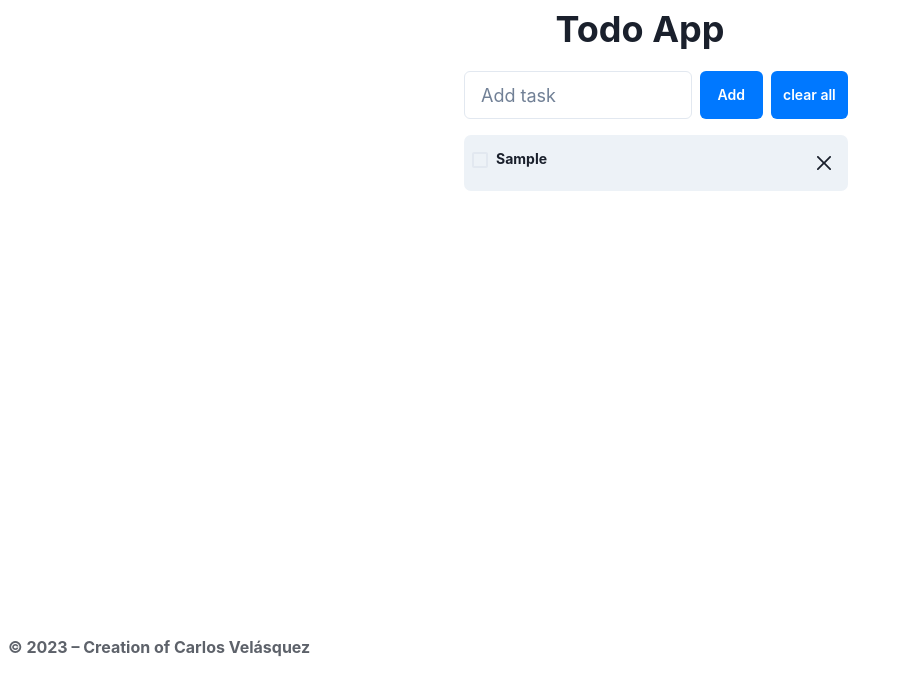
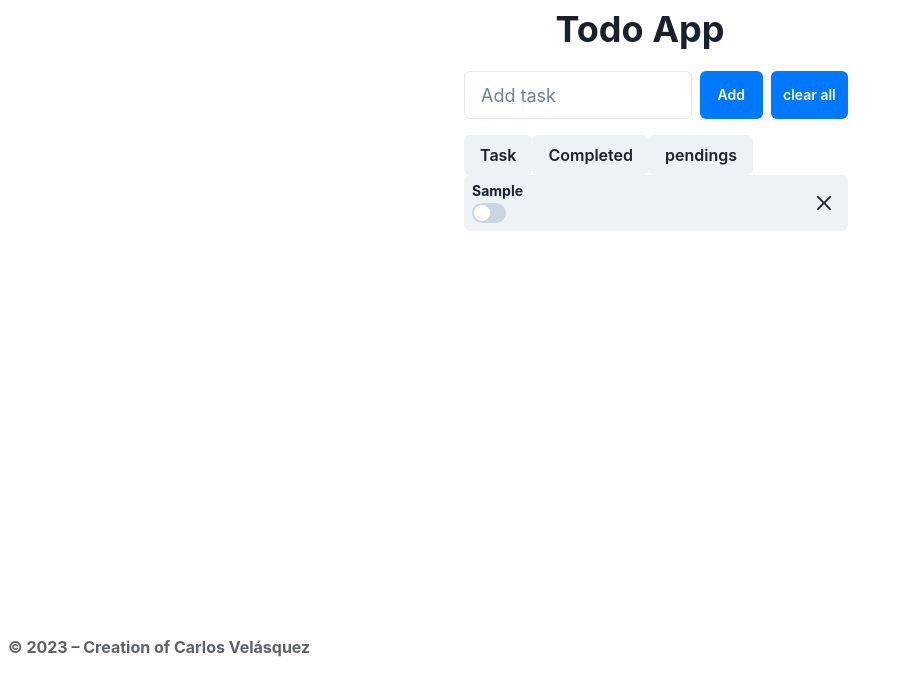
Before and after one commit to Carlos8122001/todo-app, a React (Vite) app: page / in a window 1280 px wide. Both pictures are taken after typing "Sample" into the empty fields and a click on the button "Add". Shown: the top 696 px of the page, without its empty margins (0-902 px from the left). Built offline with nearby package versions, Linux system fonts and the light colour scheme.

Commit message:
mejorando el filtro de tareas

```diff
--- a/src/App.jsx
+++ b/src/App.jsx
@@ -18,6 +18,7 @@ import {
 function App() {
   const [todos, setTodos] = useState([]);
   const [errorInput, setErrorInput] = useState(false);
+  const [filterTask, setFilterTask] = useState("");
 
   const todoTaskRef = useRef();
 
@@ -48,6 +49,18 @@ function App() {
     const newTodos = todos.filter((todo) => todo.id !== id);
     setTodos(newTodos);
   };
+
+  let resultFilter = [];
+  resultFilter = todos.filter((task) => task.completed === true);
+  console.log("tareas completadas");
+  if (filterTask === "completed") {
+  } else if (filterTask === "pendings") {
+    resultFilter = todos.filter((task) => task.completed === false);
+    console.log("tareas completadas");
+  } else {
+    resultFilter = todos;
+    console.log("taraes normales");
+  }
 
   return (
     <>
@@ -92,13 +105,28 @@ function App() {
           </Button>
         </Box>
 
+        {/* <TodoList todos={todos} togleTodo={togleTodo} deleteTodo={deleteTodo} /> */}
+
+        <Button onClick={() => setFilterTask("todo")}>Task</Button>
+        <Button onClick={() => setFilterTask("completed")}>Completed</Button>
+        <Button onClick={() => setFilterTask("pendings")}>pendings</Button>
         <TodoList
-                todos={todos}
+          todos={resultFilter}
           togleTodo={togleTodo}
           deleteTodo={deleteTodo}
         />
       </Container>
-      <Heading size="sm" textAlign={"center"} opacity={"0.7"} mb={10} position={"absolute"} left={"2"} top={"630"}>© 2023 – Creation of Carlos Velásquez</Heading>
+      <Heading
+        size="sm"
+        textAlign={"center"}
+        opacity={"0.7"}
+        mb={10}
+        position={"absolute"}
+        left={"2"}
+        top={"630"}
+      >
+        © 2023 – Creation of Carlos Velásquez
+      </Heading>
     </>
   );
 }
--- a/src/components/TodoItem.jsx
+++ b/src/components/TodoItem.jsx
@@ -1,5 +1,12 @@
 import React from "react";
-import { Box, Checkbox, Heading, IconButton, ListItem } from "@chakra-ui/react";
+import {
+  Box,
+  Checkbox,
+  Heading,
+  IconButton,
+  ListItem,
+  Switch,
+} from "@chakra-ui/react";
 import { CloseIcon } from "@chakra-ui/icons";
 
 export default function TodoItem({ todo, togleTodo, deleteTodo }) {
@@ -15,7 +22,7 @@ export default function TodoItem({ todo, togleTodo, deleteTodo }) {
         width={"sm"}
         height={"7vh"}
         borderRadius={"7px"}
-        backgroundColor={completed === true ? "blue.700" : "gray.100"}
+        backgroundColor={completed === true ? "#00a6fb" : "gray.100"}
         color={completed === true ? "white" : "black.100"}
         p={2}
         display={"flex"}
@@ -23,17 +30,24 @@ export default function TodoItem({ todo, togleTodo, deleteTodo }) {
         alignItems={"center"}
       >
         <Box>
-        <Checkbox
-          onChange={handleTodoClick}
+          {/* <Checkbox
+
           colorScheme="green"
           checked={todo.complete}
         >
+
+        </Checkbox> */}
+
           <Heading as="h6" size="xs">
             {task}
           </Heading>
-        </Checkbox>
+          <Switch id="email-alerts" onChange={handleTodoClick} size={"md"} isChecked={completed} />
         </Box>
-        <IconButton onClick={()=> deleteTodo(id)} icon={<CloseIcon />} size={"sm"} />
+        <IconButton
+          onClick={() => deleteTodo(id)}
+          icon={<CloseIcon />}
+          size={"sm"}
+        />
       </ListItem>
     </>
   );
```
Lines whose indentation alone changed are shown as unchanged.
